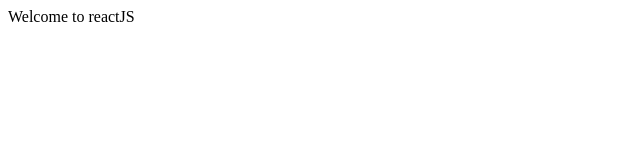
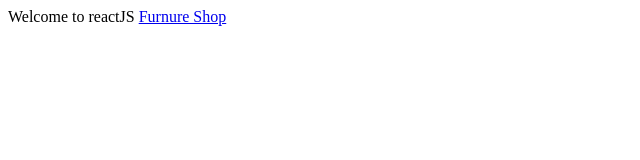
Before and after one commit to madhu494/madhu494.github.io, a plain HTML site: page index.html in a window 1280 px wide. Shown: the whole page, without its empty margins (0-640 px from the left). Drawn offline with Linux system fonts and the light colour scheme.

Commit message:
Update index.html

```diff
--- a/index.html
+++ b/index.html
@@ -1,2 +1,2 @@
 Welcome to reactJS
-<a href = "https://madhu494.github.io/furnuture_shop/">
+<a href = "https://madhu494.github.io/furnuture_shop/"> Furnure Shop </a>
```
